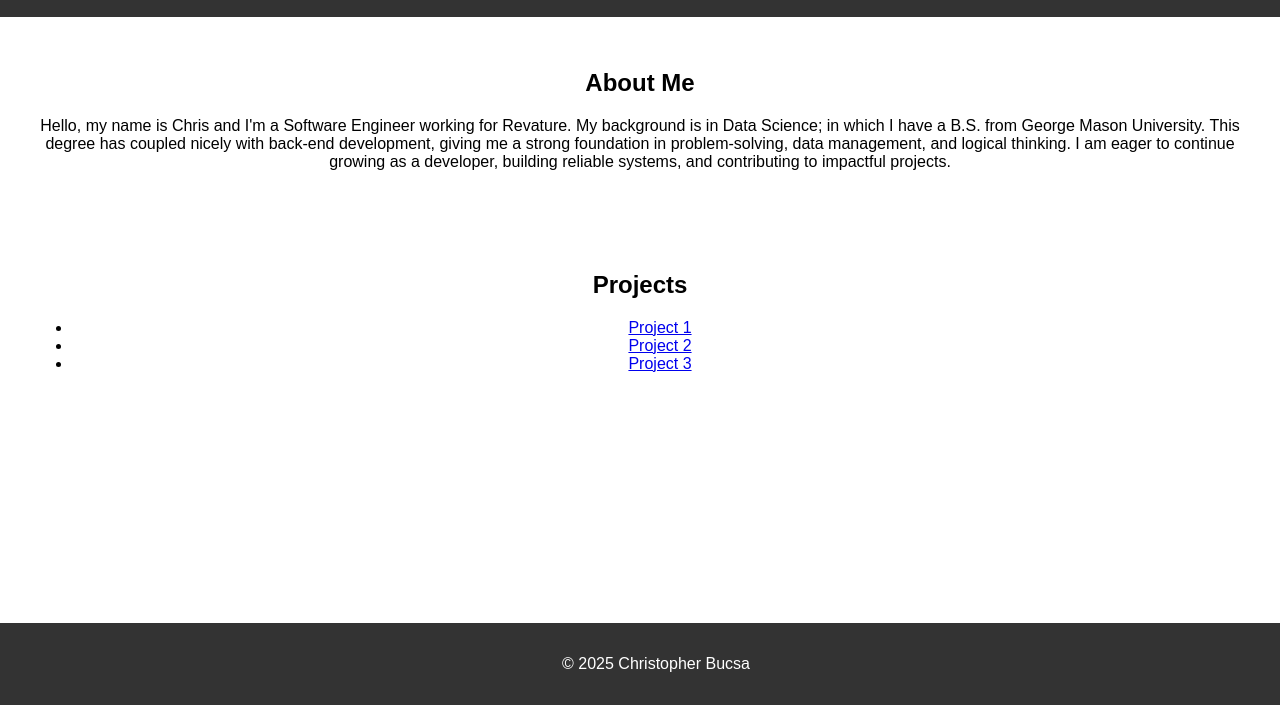
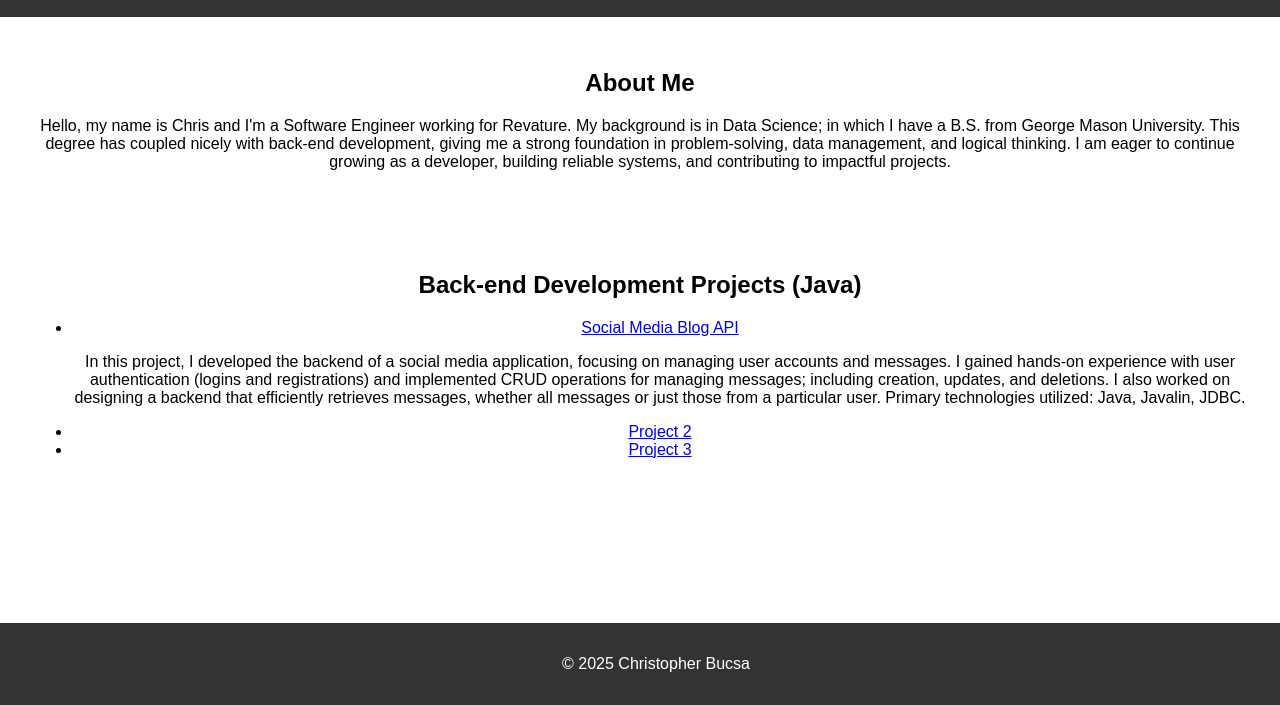
Before and after one commit to ChristopherBucsa/ChristopherBucsa.github.io, a plain HTML site: page index.html in a window 1280 px wide. Shown: the part 95-800 px from the top of the page. Drawn offline with Linux system fonts and the light colour scheme.

Commit message:
Update to: index.html -
Added a project to the file, as well as a description.  Changed a couple headers too.

```diff
--- a/index.html
+++ b/index.html
@@ -21,9 +21,17 @@
         </p>
     </section>
     <section>
-        <h2>Projects</h2>
+        <h2>Back-end Development Projects (Java)</h2>
         <ul>
-            <li><a href="#">Project 1</a></li>
+            <li>
+                <a href="https://github.com/ChristopherBucsa/ChristopherBucsa-pep-project">Social Media Blog API</a>
+                <p>In this project, I developed the backend of a social media application, focusing on managing
+                   user accounts and messages. I gained hands-on experience with user authentication (logins and registrations)
+                   and implemented CRUD operations for managing messages; including creation, updates, and deletions. I also worked
+                   on designing a backend that efficiently retrieves messages, whether all messages or just those from a particular
+                   user. Primary technologies utilized: Java, Javalin, JDBC.
+                <p>
+            </li>
             <li><a href="#">Project 2</a></li>
             <li><a href="#">Project 3</a></li>
         </ul>
```
